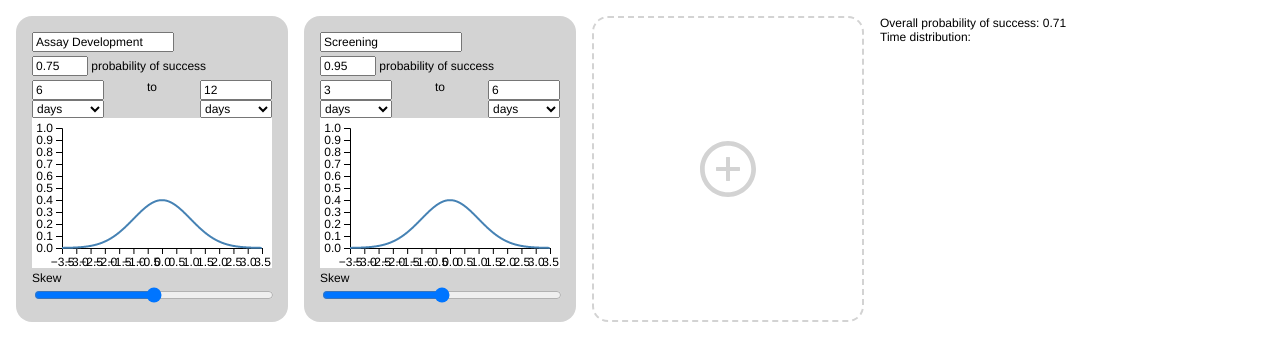
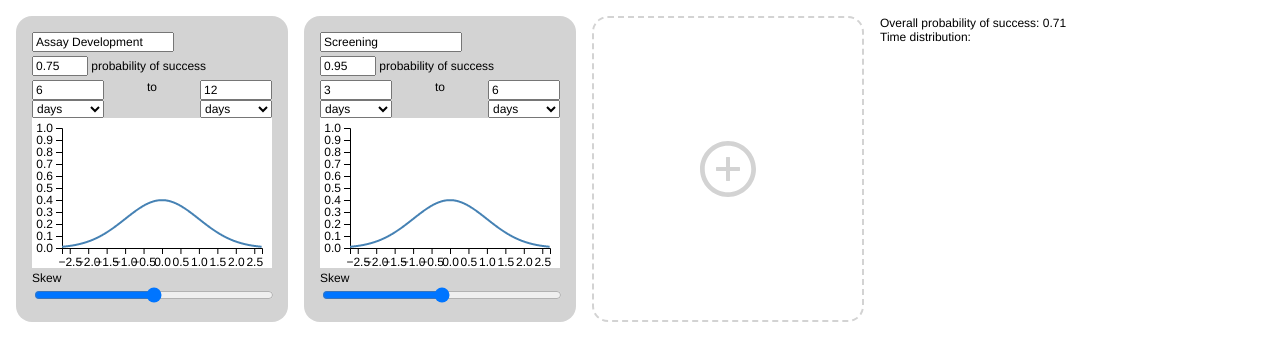
Before and after one commit to CALICAWESOME/Portfolio-Manager, a React (Create React App) app: page / in a window 1280 px wide. Shown: the top 360 px of the page. Built offline with nearby package versions, Linux system fonts and the light colour scheme.

Commit message:
Use refs for graph manipulation
Instead of creating DOM elements from scratch and changing via class selectors

```diff
--- a/src/card/Card.tsx
+++ b/src/card/Card.tsx
@@ -40,7 +40,18 @@ export function Card(props: { onDelete: () => void; step: Step }) {
           to
           <TimeBound default={props.step.timeDistribution.upperBound} />
         </div>
-        <Graph skew={skew} />
+        <Graph
+          skew={skew}
+          // data={[
+          //   [-1, 0.5],
+          //   [0, 0.75],
+          //   [1, 2.5],
+          // ]}
+          // xMax={2.75}
+          // xMin={-2.75}
+          // yMax={1}
+          // yMin={0}
+        />
         Skew
         <input
           min={-10}
--- a/src/card/graph/Graph.tsx
+++ b/src/card/graph/Graph.tsx
@@ -10,15 +10,20 @@ const STANDARD_CDF = (x: number) => 0.5 * (1 + erf(x / Math.sqrt(2)));
 const SKEWED_PDF = (x: number, skew: number) =>
   2 * STANDARD_PDF(x) * STANDARD_CDF(skew * x);
 
+d3.range(-3.5, 3.5, 0.01).map((x) => {
+  const y = SKEWED_PDF(x, 0);
+  console.log(x, y);
+});
+
 export function Graph(props: { skew: number }) {
-  const ref = useRef<SVGSVGElement>(null);
+  const xAxisRef = useRef<SVGGElement>(null);
+  const yAxisRef = useRef<SVGGElement>(null);
+  const lineRef = useRef<SVGPathElement>(null);
 
   useEffect(() => {
-    if (!ref.current) {
+    if (!(xAxisRef.current && yAxisRef.current && lineRef.current)) {
       return;
     }
-
-    const svg = d3.select(ref.current);
 
     // Declare the chart dimensions and margins.
     const width = 240;
@@ -29,42 +34,40 @@ export function Graph(props: { skew: number }) {
     const marginLeft = 30;
 
     const xScale = d3.scaleLinear(
-      [-3.5, 3.5],
+      [-2.71, 2.71],
       [marginLeft, width - marginRight]
     );
     const yScale = d3
       .scaleLinear([0, 1], [height - marginBottom, marginTop])
       .nice();
 
-    const line = d3
-      .line()
-      // @ts-ignore
-      .x((datum) => xScale(datum))
-      // @ts-ignore
-      .y((datum) => yScale(SKEWED_PDF(datum, props.skew)))
-      .curve(d3.curveBasis);
-
     // Add the x-axis.
-    svg
-      .append("g")
+    d3.select(xAxisRef.current)
       .attr("transform", `translate(0,${height - marginBottom})`)
       .call(d3.axisBottom(xScale));
 
     // Add the y-axis.
-    svg
-      .append("g")
+    d3.select(yAxisRef.current)
       .attr("transform", `translate(${marginLeft},0)`)
       .call(d3.axisLeft(yScale));
 
-    svg
-      .append("path")
-      .datum(d3.range(-3.5, 3.5, 0.01))
+    const line = (d3.line() as d3.Line<number>)
+      .x((datum) => xScale(datum))
+      .y((datum) => yScale(SKEWED_PDF(datum, props.skew)))
+      .curve(d3.curveBasis)(d3.range(-2.71, 2.71, 0.01));
+
+    d3.select(lineRef.current)
+      .attr("d", line)
       .attr("fill", "none")
       .attr("stroke", "steelblue")
-      .attr("stroke-width", 2)
-      // @ts-ignore
-      .attr("d", line);
+      .attr("stroke-width", 2);
   }, [props.skew]);
 
-  return <svg className={styles.graph} ref={ref} />;
+  return (
+    <svg className={styles.graph}>
+      <g ref={xAxisRef} />
+      <g ref={yAxisRef} />
+      <path ref={lineRef} />
+    </svg>
+  );
 }
```
